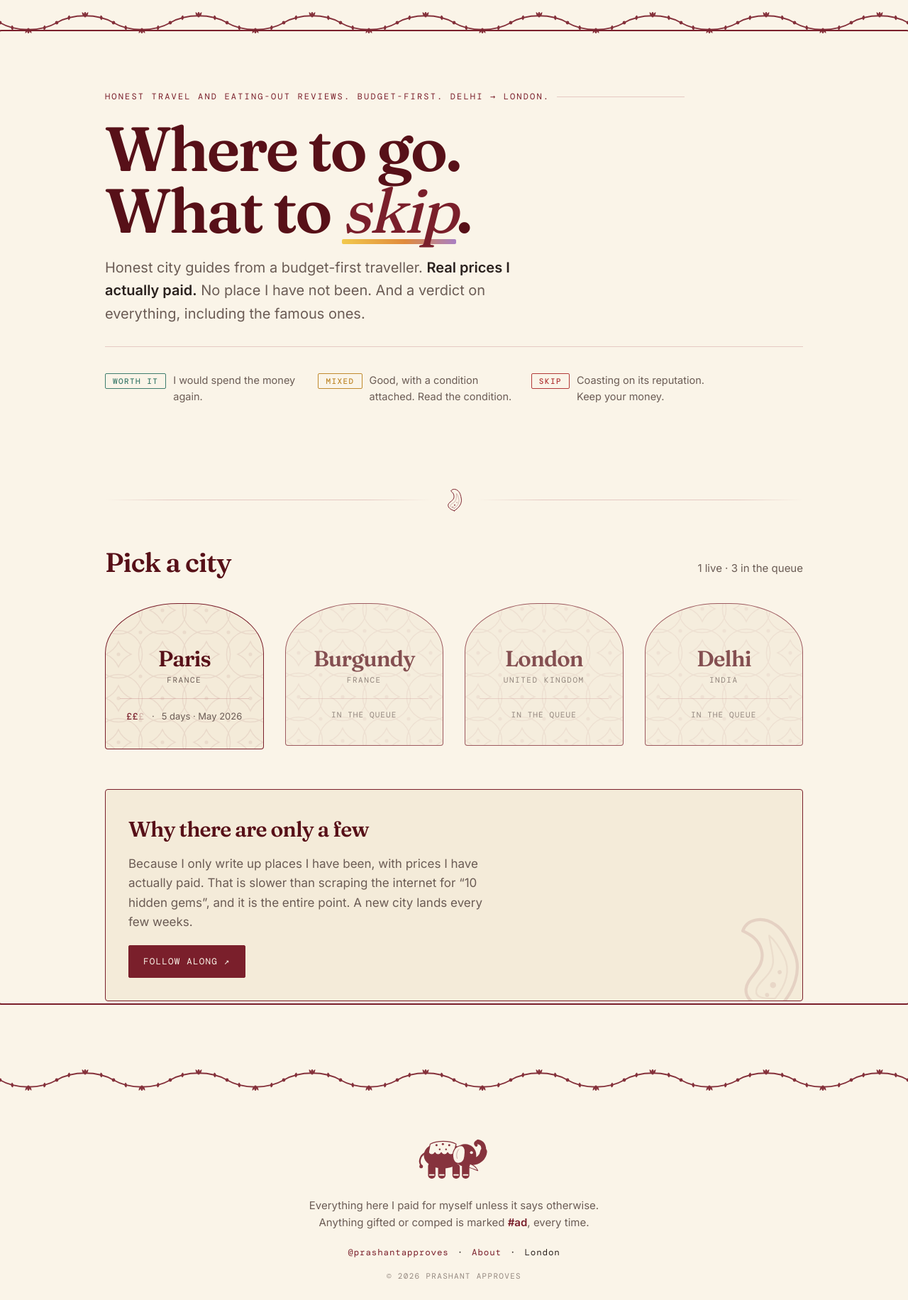
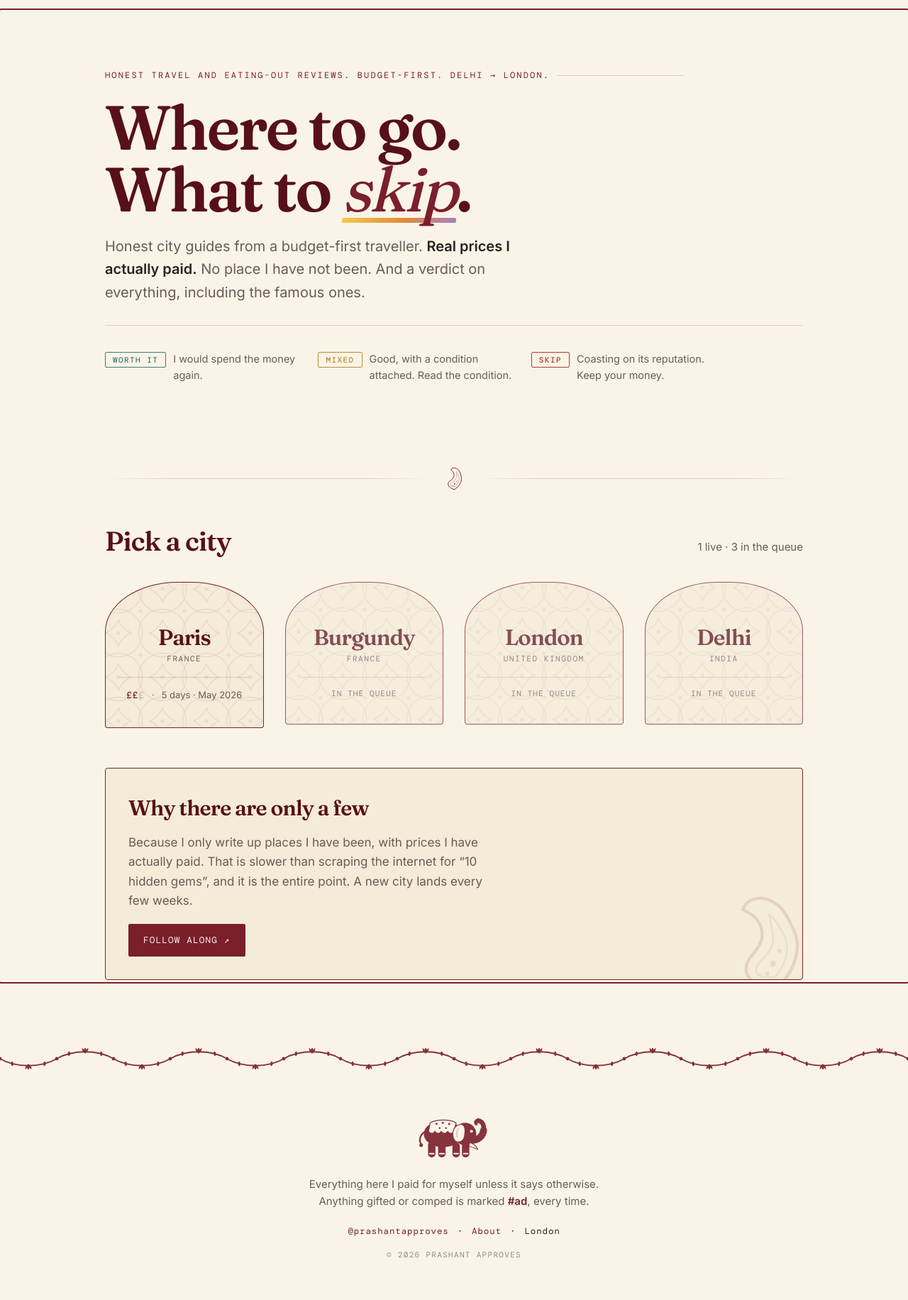
Before and after one commit to prashantapproves/prashantapproves.github.io, a plain HTML site: page index.html in a window 1280 px wide. Shown: the part 68-1900 px from the top of the page at 71% size. Drawn offline with nearby package versions, Linux system fonts and the light colour scheme.

Commit message:
Update design

```diff
--- a/index.html
+++ b/index.html
@@ -43,14 +43,16 @@
   </div>
 </header>
 
-<div class="rule rule--vine" aria-hidden="true"></div>
+<div class="rule rule--arch" aria-hidden="true"></div>
 
 <main id="main" tabindex="-1"></main>
 
 <footer class="foot">
   <div class="rule rule--vine" aria-hidden="true"></div>
   <div class="wrap foot__inner">
-    <img class="foot__elephant" src="assets/img/elephant.svg" alt="" width="132" height="100">
+    <div class="foot__jharokha">
+      <img class="foot__elephant" src="assets/img/elephant.svg" alt="" width="132" height="100">
+    </div>
     <p class="foot__line">Everything here I paid for myself unless it says otherwise.<br>
       Anything gifted or comped is marked <strong>#ad</strong>, every time.</p>
     <p class="foot__meta">
@@ -62,6 +64,7 @@
     </p>
     <p class="foot__rule">© <span id="yr"></span> prashant approves</p>
   </div>
+  <div class="rule rule--finial" aria-hidden="true"></div>
 </footer>
 
 <script src="assets/js/data.js"></script>
```
